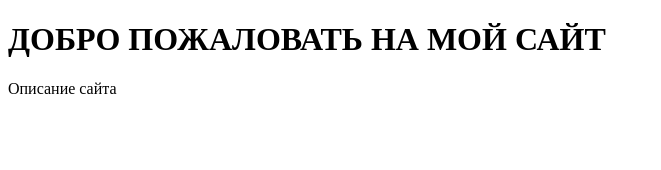
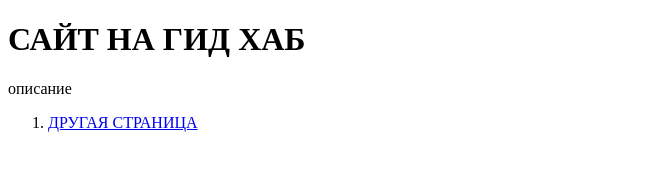
Before and after one commit to QwertySQ/QwertySQ, a plain HTML site: page index.html in a window 1280 px wide. Shown: the whole page, without its empty margins (0-661 px from the left). Drawn offline with Linux system fonts and the light colour scheme.

Commit message:
Update index.html

```diff
--- a/index.html
+++ b/index.html
@@ -5,7 +5,12 @@
     <meta charset="utf-8">
 </head>
 <body>
-    <h1>ДОБРО ПОЖАЛОВАТЬ НА МОЙ САЙТ</h1>
-    <p>Описание сайта</p>
+    <h1>САЙТ НА ГИД ХАБ</h1>
+    <p>описание</p>
+    <ol>
+        <li>
+            <a href="index_drygoi.html">ДРУГАЯ СТРАНИЦА</a>
+        </li>
+    </ol>
 </body>
 </html>
```
